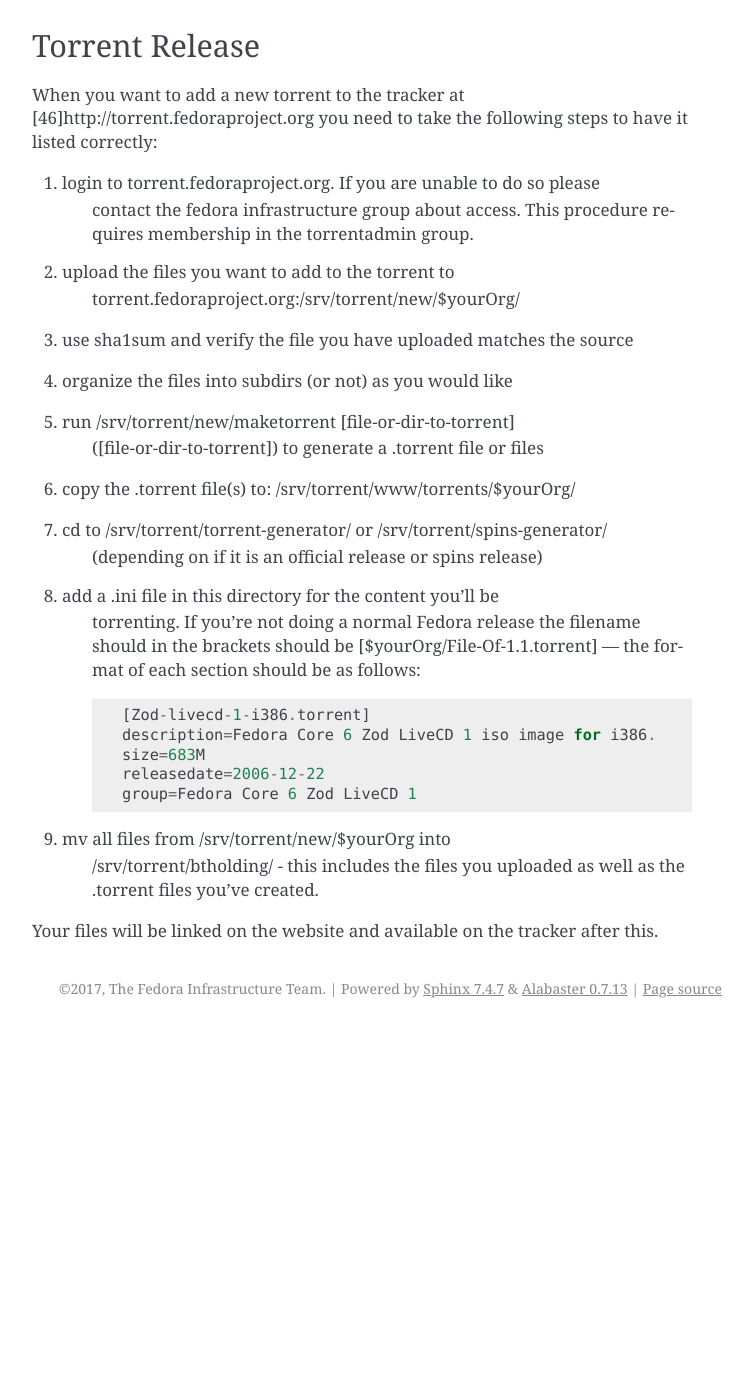
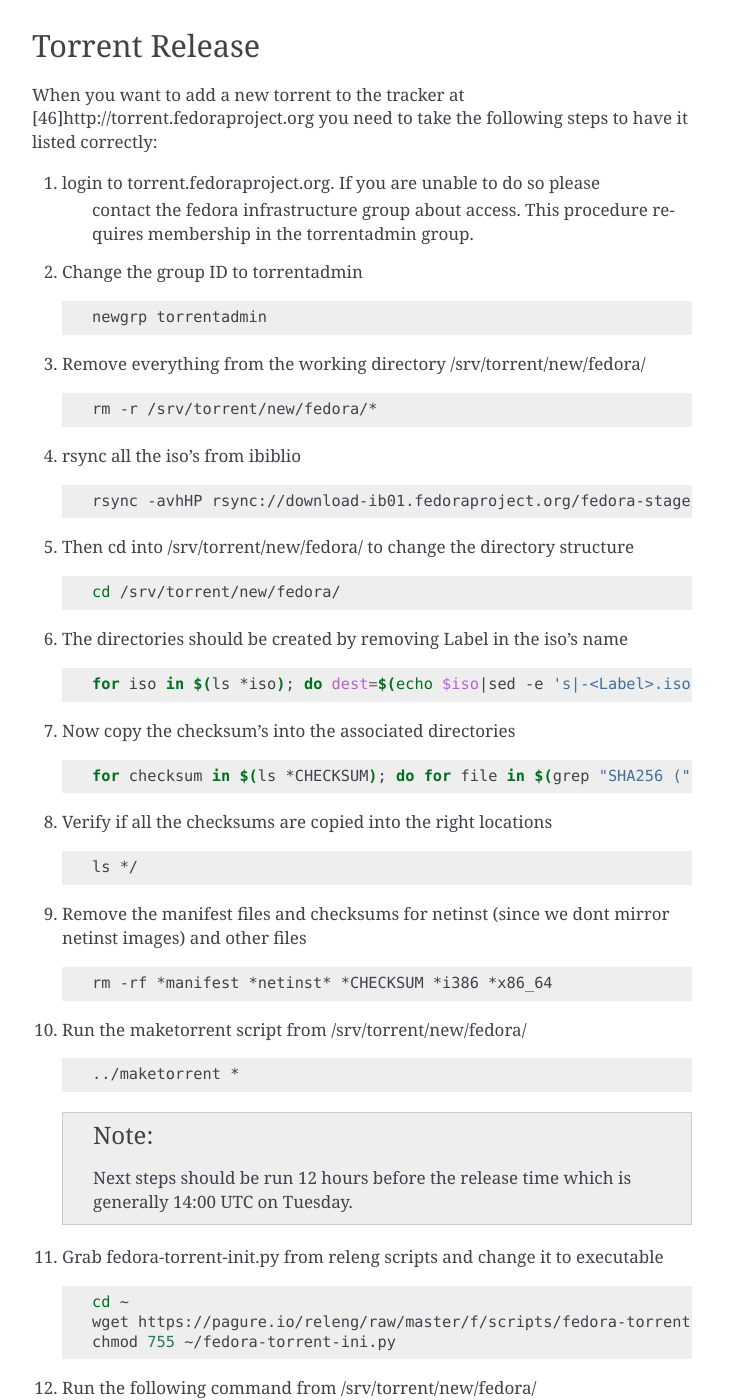
Before and after one commit to FrostyX/infra-docs, a Sphinx documentation site: the page built from docs/sysadmin-guide/sops/torrentrelease.rst, in a window 1280 px wide and 1400 px high, scrolled down 612 px. Shown: the whole window, without its empty margins (388-1140 px from the left). Built offline with Sphinx 7.4.7, drawn with Linux system fonts in a browser that asks for light colours; before the commit the page ends 1640 px from its top, so only the background shows below that; some of the changed text lies outside the part shown.

Commit message:
Updating torrents SOP
Signed-off-by: Mohan Boddu <mboddu@redhat.com>

```diff
--- a/docs/sysadmin-guide/sops/torrentrelease.rst
+++ b/docs/sysadmin-guide/sops/torrentrelease.rst
@@ -35,35 +36,110 @@
     contact the fedora infrastructure group about access. This procedure
     requires membership in the torrentadmin group.
 
-2. upload the files you want to add to the torrent to
-    torrent.fedoraproject.org:/srv/torrent/new/$yourOrg/
+2. Change the group ID to torrentadmin
 
-3. use sha1sum and verify the file you have uploaded matches the source
+  ::
 
-4. organize the files into subdirs (or not) as you would like
+    newgrp torrentadmin
 
-5. run /srv/torrent/new/maketorrent [file-or-dir-to-torrent]
-    ([file-or-dir-to-torrent]) to generate a .torrent file or files
+3. Remove everything from the working directory /srv/torrent/new/fedora/
 
-6. copy the .torrent file(s) to: /srv/torrent/www/torrents/$yourOrg/
+  ::
 
-7. cd to /srv/torrent/torrent-generator/ or /srv/torrent/spins-generator/
-    (depending on if it is an official release or spins release)
+    rm -r /srv/torrent/new/fedora/*
 
-8. add a .ini file in this directory for the content you'll be
-    torrenting. If you're not doing a normal Fedora release the filename
-    should in the brackets should be [$yourOrg/File-Of-1.1.torrent] — the
-    format of each section should be as follows::
+4. rsync all the iso's from ibiblio
 
-      [Zod-livecd-1-i386.torrent]
-      description=Fedora Core 6 Zod LiveCD 1 iso image for i386.
-      size=683M
-      releasedate=2006-12-22
-      group=Fedora Core 6 Zod LiveCD 1
+  ::
 
-9. mv all files from /srv/torrent/new/$yourOrg into
-    /srv/torrent/btholding/ - this includes the files you uploaded as well
-    as the .torrent files you've created.
+   rsync -avhHP rsync://download-ib01.fedoraproject.org/fedora-stage/<Version>_<Release>-<Label>/*/*/iso/ /srv/torrent/new/fedora/
 
-Your files will be linked on the website and available on the tracker
-after this.
+5. Then cd into /srv/torrent/new/fedora/ to change the directory structure
+
+  ::
+
+    cd /srv/torrent/new/fedora/
+
+6. The directories should be created by removing Label in the iso's name
+
+  ::
+
+    for iso in $(ls *iso); do dest=$(echo $iso|sed -e 's|-<Label>.iso||g' ); mkdir $dest; mv $iso $dest; done
+
+7. Now copy the checksum's into the associated directories
+
+  ::
+
+    for checksum in $(ls *CHECKSUM); do for file in $(grep "SHA256 (" $checksum |sed -e 's|SHA256 (||g' -e 's|-<Label>.*||g' ); do cp $checksum $file ; done; done
+
+8. Verify if all the checksums are copied into the right locations
+
+  ::
+
+    ls */
+
+9. Remove the manifest files and checksums for netinst (since we dont mirror netinst images) and other files
+
+  ::
+
+    rm -rf *manifest *netinst* *CHECKSUM *i386 *x86_64
+
+10. Run the maketorrent script from /srv/torrent/new/fedora/
+
+  ::
+
+    ../maketorrent *
+
+
+  .. note::
+
+    Next steps should be run 12 hours before the release time which is generally 14:00 UTC on Tuesday.
+
+11. Grab fedora-torrent-init.py from releng scripts and change it to executable
+
+  ::
+
+    cd ~
+    wget https://pagure.io/releng/raw/master/f/scripts/fedora-torrent-ini.py
+    chmod 755 ~/fedora-torrent-ini.py
+
+12. Run the following command from /srv/torrent/new/fedora/
+
+  ::
+
+    ~/fedora-torrent-ini.py <Version>_<Release> <Current_Date> > <Version>_<Release>.ini
+
+13. Copy all the torrents to /srv/web/torrents/
+
+  ::
+
+    cp *torrent /srv/web/torrents/
+
+14. Copy everything in /srv/torrent/new/fedora/ to /srv/torrent/btholding/
+
+  ::
+
+    cp -rl * /srv/torrent/btholding/
+
+15. Copy the .ini file created in step 12 to /srv/torrent/torrent-generator/
+
+  ::
+
+    sudo cp <Version>_<Release>.ini /srv/torrent/torrent-generator/
+
+16. Restart btseed and opentracker services
+
+  ::
+
+    systemctl restart btseed opentracker
+
+  .. note::
+
+    For final release, remove all the alpha and beta directories and torrent files corresponding to the
+    release in /srv/torrent/btholding/ directory.
+
+
+  .. note::
+
+    At EOL of a release, remove all the directories and torrent files corresponding to the release in
+    /srv/torrent/btholding/ directory.
```
Also changed, not shown: other parts of docs/sysadmin-guide/sops/torrentrelease.rst (+1 -0 lines).
